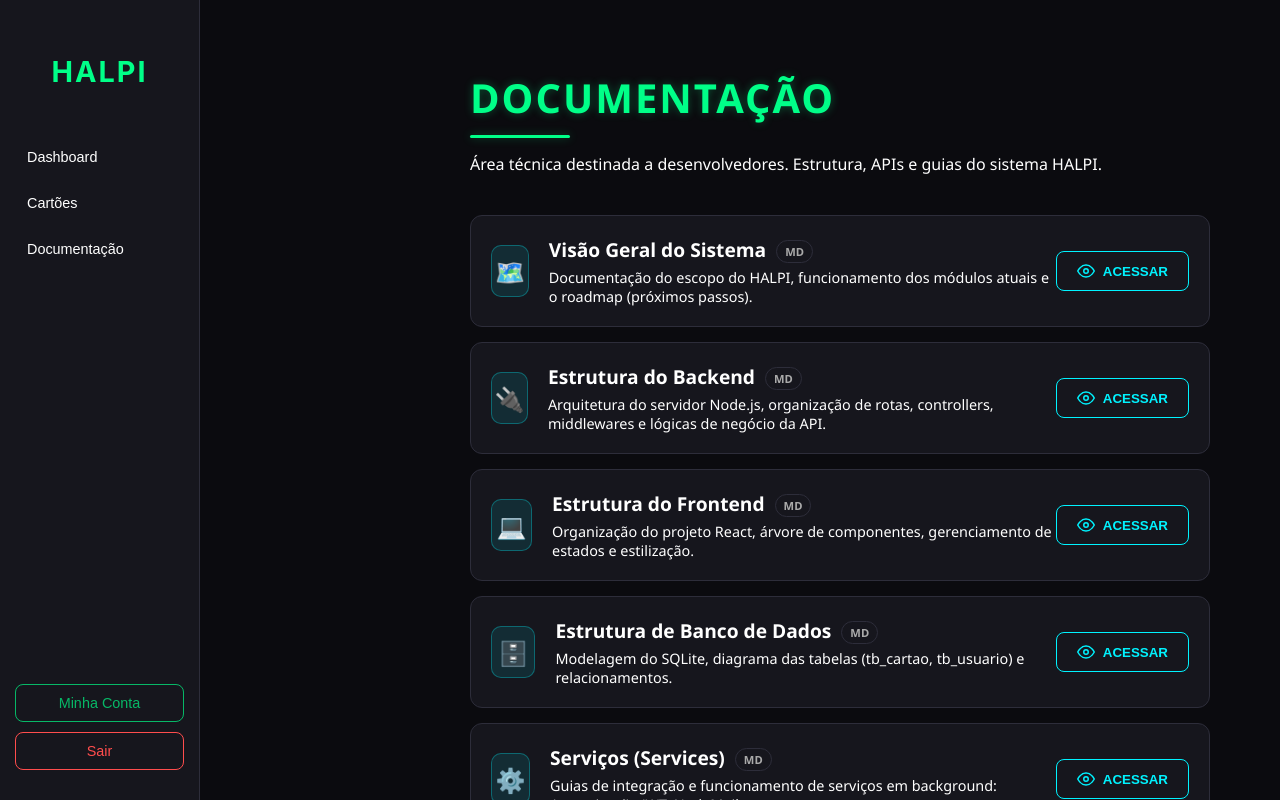
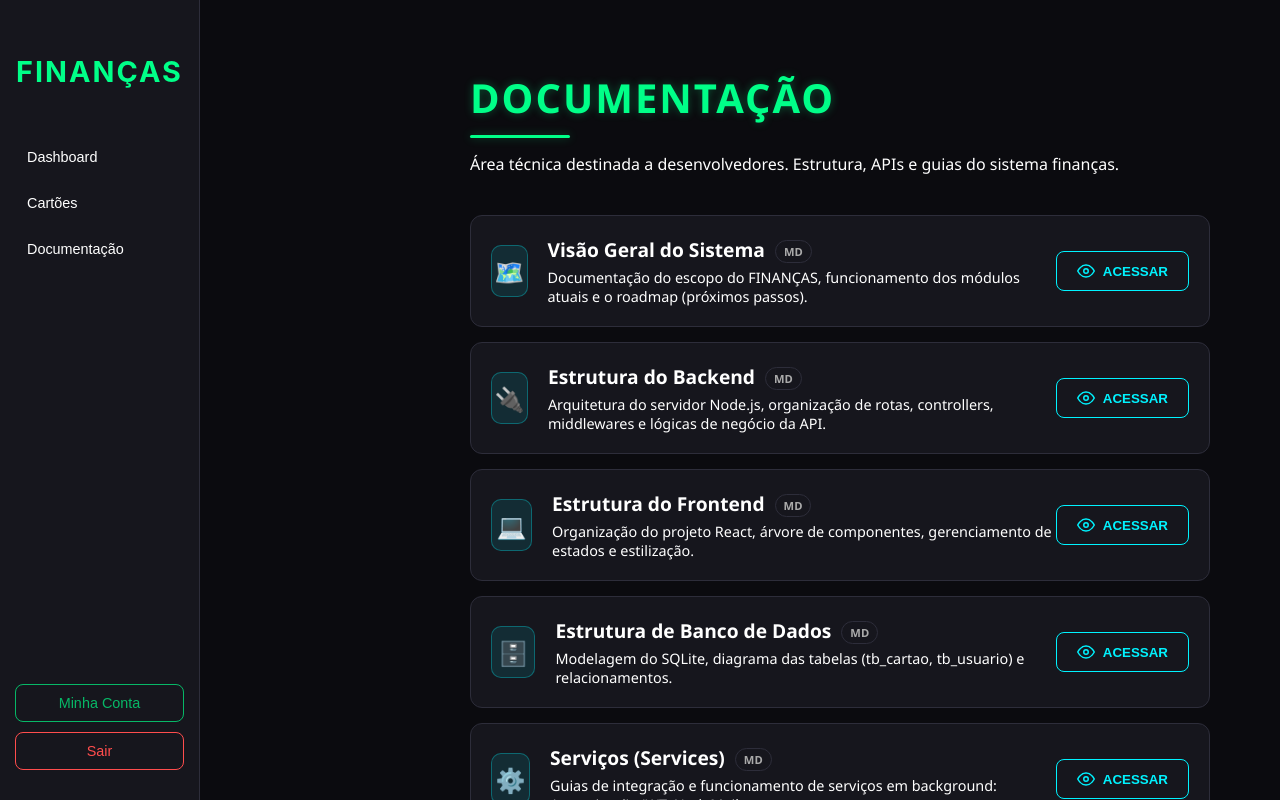
Before and after one commit to HeitorAlvesP/financas, a React app in the folder frontend/: page /documentacao in a window 1280 px wide. Built offline with nearby package versions, Linux system fonts and the light colour scheme; sample sign-in values are in the browser's storage; the HTML template or start-up script is replaced by a standard one.

Commit message:
alteração no nome

```diff
--- a/frontend/src/components/AuthLayout.jsx
+++ b/frontend/src/components/AuthLayout.jsx
@@ -8,7 +8,7 @@ function AuthLayout() {
             {/* LADO ESQUERDO: Texto e Ilustração */}
             <div style={leftSideStyle}>
                 <div style={textOverlayStyle}>
-                    <h1 style={titleStyle}>HALPI FINANÇAS</h1>
+                    <h1 style={titleStyle}>FINANÇAS</h1>
                     <p style={subtitleStyle}>Controle seu futuro, um clique por vez.</p>
                 </div>
 
--- a/frontend/src/components/MenuLateral.jsx
+++ b/frontend/src/components/MenuLateral.jsx
@@ -17,7 +17,7 @@ function MenuLateral() {
 
     return (
         <div style={sidebarStyle}>
-            <h2 style={logoStyle}>HALPI</h2>
+            <h2 style={logoStyle}>FINANÇAS</h2>
 
             <nav style={{ display: 'flex', flexDirection: 'column', gap: '10px' }}>
                 {itensMenu.map((item) => (
--- a/frontend/src/pages/doc/Documentacao.jsx
+++ b/frontend/src/pages/doc/Documentacao.jsx
@@ -27,7 +27,7 @@ function Documentacao() {
         {
             id: 1,
             titulo: 'Visão Geral do Sistema',
-            desc: 'Documentação do escopo do HALPI, funcionamento dos módulos atuais e o roadmap (próximos passos).',
+            desc: 'Documentação do escopo do FINANÇAS, funcionamento dos módulos atuais e o roadmap (próximos passos).',
             formato: 'MD',
             icone: '🗺️',
             arquivo: '/docs/01-visao-geral.md'
@@ -131,7 +131,7 @@ function Documentacao() {
                 <h1 style={tituloNeonStyle}>DOCUMENTAÇÃO</h1>
                 <div style={linhaDecorativaStyle}></div>
                 <p style={{ color: 'var(--text-gray)', marginTop: '15px' }}>
-                    Área técnica destinada a desenvolvedores. Estrutura, APIs e guias do sistema HALPI.
+                    Área técnica destinada a desenvolvedores. Estrutura, APIs e guias do sistema finanças.
                 </p>
             </motion.header>
 
```
Also changed, not shown: frontend/public/docs/02-estrutura-backend.md (+2 -2 lines).
